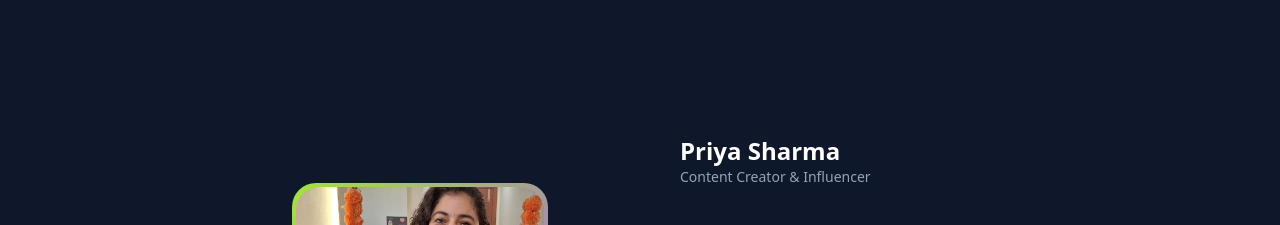
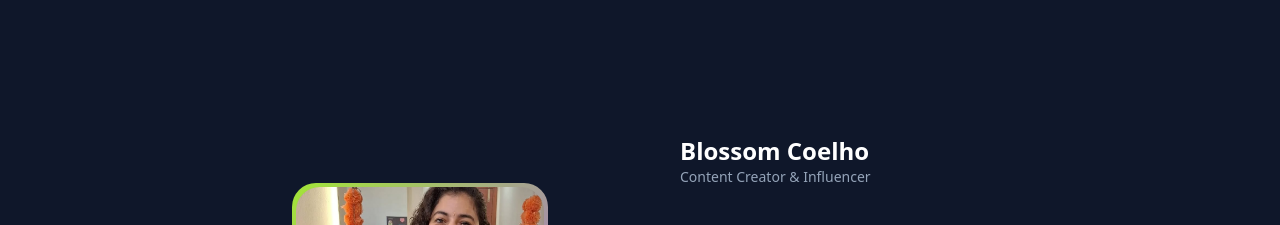
Before and after one commit to Adicaft/website, a React (Vite) app: page / in a window 1280 px wide. Shown: the part 3500-3725 px from the top of the page. Built offline with nearby package versions, Linux system fonts and the light colour scheme.

Commit message:
Updated Home.tsx

```diff
--- a/src/pages/Home.tsx
+++ b/src/pages/Home.tsx
@@ -45,7 +45,7 @@ const Home = () => {
     },
     {
       quote: "Aditya's creative vision and technical expertise transformed our brand videos completely. His understanding of our audience and ability to create engaging content has significantly boosted our social media presence. The quality of work and timely delivery exceeded our expectations!",
-      name: "Priya Sharma",
+      name: "Blossom Coelho",
       designation: "Content Creator & Influencer",
       src: "/priya-sharma.jpg",
     },
```
